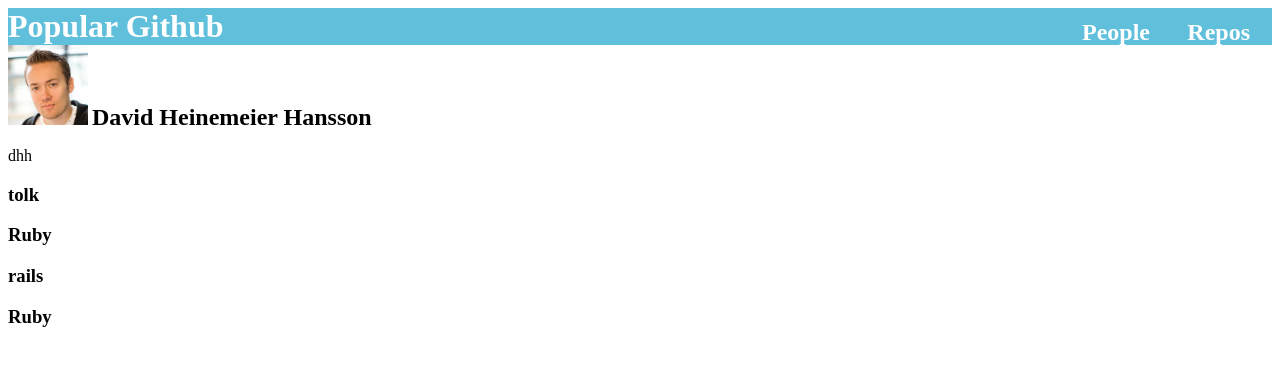
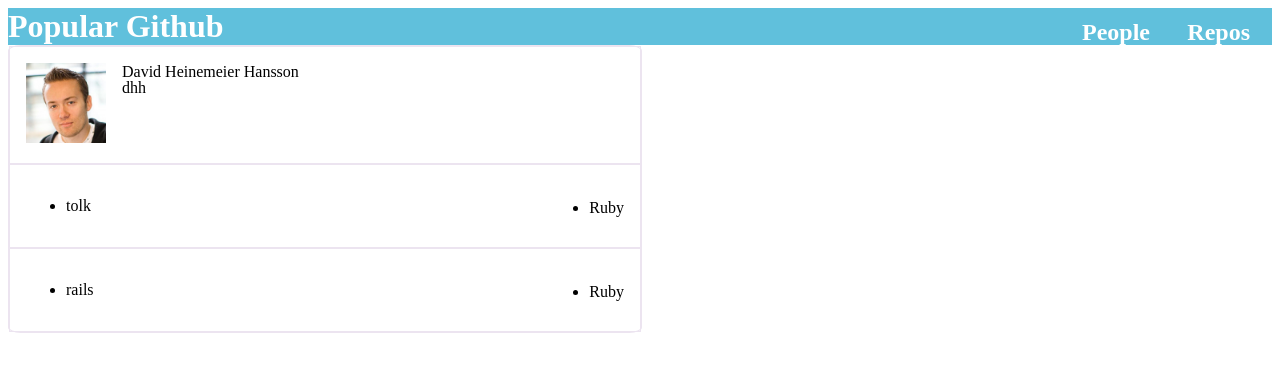
Before and after one commit to RCronin83/day3homework, a plain HTML site: page index.html in a window 1280 px wide. Drawn offline with Linux system fonts and the light colour scheme.

Commit message:
tweaked David's doc flow for css styling.

```diff
--- a/index.html
+++ b/index.html
@@ -13,21 +13,27 @@
     </header>
 
     <section>
-      <aside>
+      <aside class='david'>
         <img src='github-user-images/hansson.jpeg'>
-        <h2>David Heinemeier Hansson</h2>
-        <p>dhh</p
+        <p class='name'>David Heinemeier Hansson</p>
+        <p class='username'>dhh</p>
       </aside>
 
-      <aside>
-        <h3>tolk</h3>
-        <h3>Ruby</h3>
+      <aside class='info'>
+      <ul>
+        <li>tolk</li>
+        <li class='gem'>Ruby</li>
+      </ul>
       </aside>
 
-      <aside>
-        <h3>rails</h3>
-        <h3>Ruby</h3>
+      <aside class='info'>
+      <ul>
+        <li>rails</li>
+        <li class='gem'>Ruby</li>
+      </ul>
       </aside>
+
+
     </section>
 
 
--- a/style.css
+++ b/style.css
@@ -3,9 +3,10 @@ header {
   color: rgb(255, 255, 255);
 
 }
-h1, h2 {
+h1, p {
   display: inline;
 }
+
 h1 {
   font-style:bold;
 }
@@ -24,4 +25,43 @@ h1 {
 img {
     width: 80px;
     height: auto;
+    border-radius: 2%;
+    padding: 1em;
+    /*float:left;
+    margin: 1em;
+    margin-left: 1em;*/
 }
+
+section {
+  border: 1px solid rgb(236, 228, 240);
+  width: 50%;
+  border-radius: 2%;
+
+}
+.name {
+  float: right;
+  position: absolute;
+  margin-bottom: 0;
+}
+
+.username {
+  float: right;
+  position: absolute;
+  margin: 2em;
+  margin-left: 0;
+  padding: 0;
+}
+
+.gem {
+  float: right;
+  margin-top: -1em;
+}
+
+aside {
+  border: 1px solid rgb(236, 228, 240);
+
+}
+
+.info {
+  padding: 1em;
+}
```
